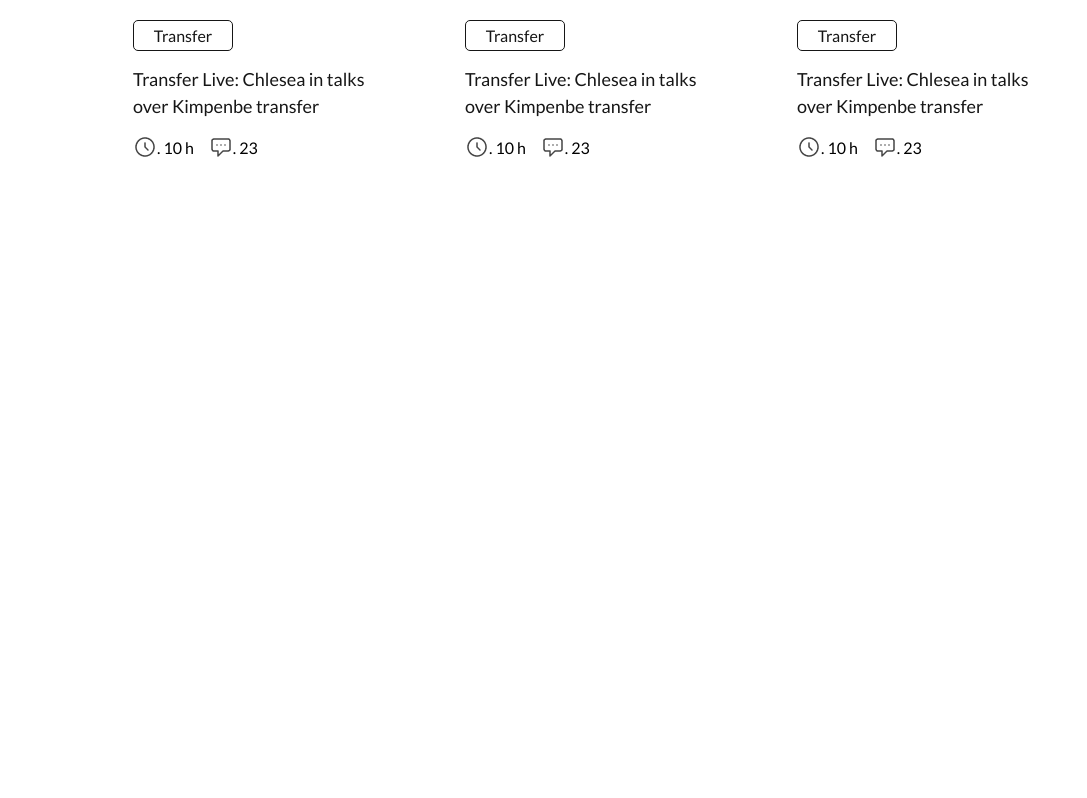
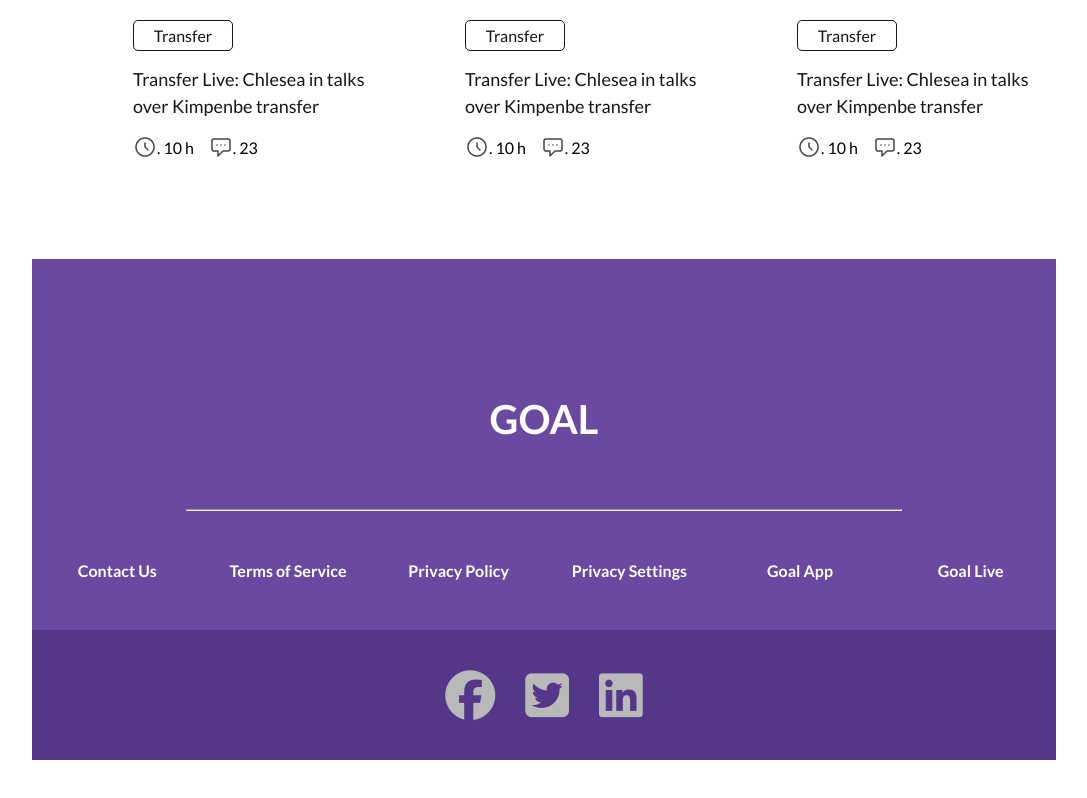
Before and after one commit to mamunur1296/icc-cricket.com, a plain HTML site: page index.html in a window 1280 px wide. Shown: the part 1696-2494 px from the top of the page, without its empty margins (96-1183 px from the left). Before the commit the page ends 1955 px from the top, so only its background shows below. Drawn offline with Linux system fonts and the light colour scheme.

Commit message:
footer part completed

```diff
--- a/index.html
+++ b/index.html
@@ -194,6 +194,61 @@
         <!-- view all button only tab end -->
     </main>
     <!-- main section end now -->
+    <!-- footer ariyea start now -->
+    <footer class="footer-section">
+        <div class="footer-items">
+            <div class="footer-goal">
+                <h2>GOAL</h2>
+            </div>
+            <hr>
+            <div class="footer-item">
+                <div class="footer-item-one">
+                    <h4>Contact Us</h4>
+                </div>
+                <div class="footer-item-one">
+                    <h4>Terms of Service</h4>
+                </div>
+                <div class="footer-item-one">
+                    <h4>Privacy Policy</h4>
+                </div>
+                <div class="footer-item-one">
+                    <h4>Privacy Settings</h4>
+                </div>
+                <div class="footer-item-one">
+                    <h4>Goal App</h4>
+                </div>
+                <div class="footer-item-one">
+                    <h4>Goal Live</h4>
+                </div>
+
+            </div>
+            <div class="footer-down">
+                <div class="medea-icon">
+                    <a href="http://" target="_blank" rel="noopener noreferrer"><i
+                            class=" fa-brands fa-facebook"></i></a>
+                    <a href="http://" target="_blank" rel="noopener noreferrer"><i
+                            class="fa-brands fa-twitter-square"></i></a>
+                    <a href="http://" target="_blank" rel="noopener noreferrer"><i
+                            class="fa-brands fa-linkedin"></i></a>
+                </div>
+            </div>
+
+        </div>
+    </footer>
+
+    <!-- footer ariyea end now -->
 </body>
+<br>
+<br>
+<br>
+<br>
+<br>
+<br>
+<br>
+<br>
+<br>
+<br>
+<br>
+<br>
 
 </html>
--- a/style.css
+++ b/style.css
@@ -374,3 +374,104 @@ body {
 /* main blog atyle mobile and tablet view  end now */
 
 /* main blog atyle end now */
+
+/* footer style strart now */
+
+.footer-section {}
+
+.footer-items {
+    width: 80%;
+    margin: 0 auto;
+    background-color: #6A4AA1;
+}
+
+.footer-goal {
+    width: 100%;
+    display: flex;
+    justify-content: center;
+
+}
+
+.footer-goal>h2 {
+    margin: 130px 0 60px 0;
+    font-size: 40px;
+    font-weight: 600;
+    line-height: 60px;
+    color: white;
+
+}
+
+hr {
+    width: 70%;
+    margin: 0 auto;
+    color: rgb(250, 245, 245, 0.6);
+}
+
+.footer-item {
+    display: grid;
+    grid-template-columns: repeat(6, 1fr);
+    color: white;
+    text-align: center;
+    padding: 50px 0;
+}
+
+.footer-item>h4 {
+    font-weight: 500;
+    font-size: 16px;
+    line-height: 24px;
+    margin: 50px 0;
+    color: #B9B9B9;
+}
+
+.footer-down {
+    background-color: #55378a;
+}
+
+.medea-icon {
+    display: flex;
+    justify-content: center;
+    gap: 30px;
+
+}
+
+.medea-icon a {
+    padding: 40px 0;
+    color: #B9B9B9;
+}
+
+.fa-brands {
+    font-size: 50px;
+}
+
+/* footer style mobile and tab start  now */
+@media screen and (max-width:576px) {
+    .footer-items {
+        width: 100%;
+    }
+
+    .footer-item {
+        grid-template-columns: repeat(1, 1fr);
+    }
+
+    .footer-item-one {
+        margin-top: 20px;
+    }
+}
+
+@media screen and (min-width:577px) and (max-width:768px) {
+    .footer-items {
+        width: 100%;
+    }
+
+    .footer-item {
+        grid-template-columns: repeat(3, 1fr);
+        gap: 30px;
+    }
+
+}
+
+/* footer style mobile and tab  end now */
+
+
+
+/* footer style end now */
```
